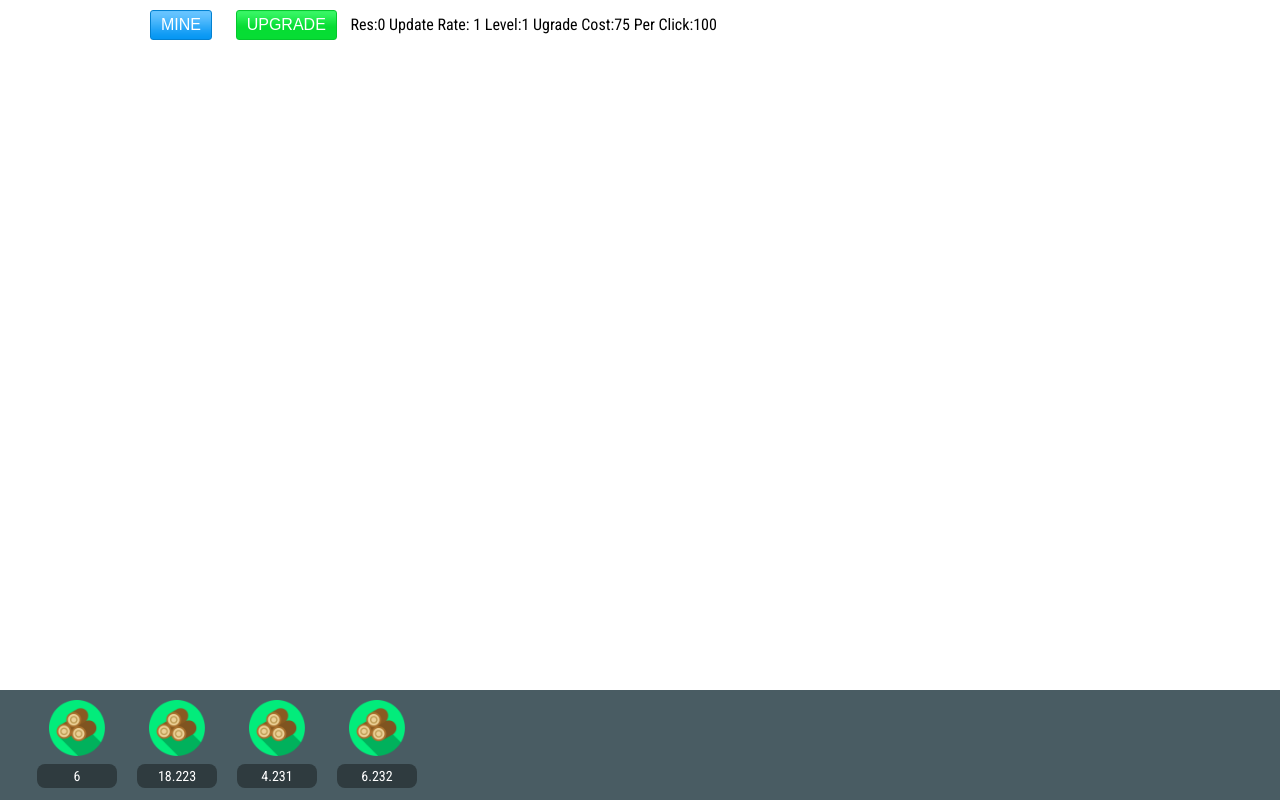
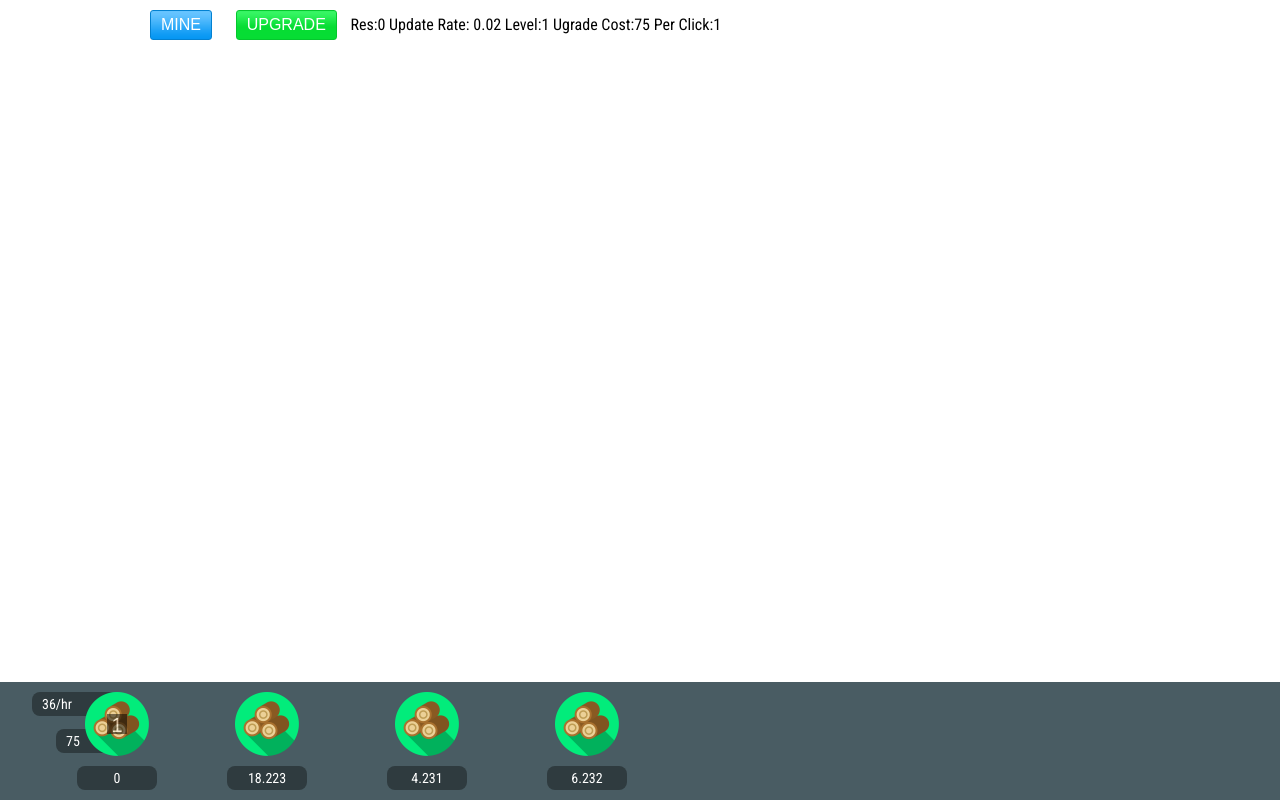
Before and after one commit to edisontrent1337/SheepClickerDev, a Django app: page /sheep/ in a window 1280 px wide. Run offline with Django 3.2, Linux system fonts and the light colour scheme; some libraries are stand-ins or nearby versions.

Commit message:
new stuff

```diff
--- a/static/css/style.css
+++ b/static/css/style.css
@@ -63,7 +63,7 @@ body {
   left: 0;
   width: 95%;
   padding:10px 2.5%;
-  height: 90px;
+  height: 98px;
   display:block;
 }
 
@@ -71,10 +71,10 @@ body {
 .resHolder{
   float:left;
   display:inline-block;
-  width:90px;
+  width:150px; /*90*/
   height:100%;
   margin-right:10px;
-
+  //border:1px solid red;
 }
 
 .resAmount {
@@ -82,7 +82,7 @@ body {
   text-align:center;
   color:white;
   background-color:#2f3b3f;
-  margin:0px auto;
+  margin:0px auto 8px auto;
   width:70px;
   border-radius:8px;
   font-size:14px;
@@ -91,12 +91,12 @@ body {
 }
 
 .resButton {
-  width:56px;
-  height:56px;
+  width:64px;
+  height:64px;
   display: block;
-  margin:0px auto 8px auto;
+  margin:0px auto 10px auto;
   background:url(../img/wood_blue.png);
-  background-size: 56px 56px;
+  background-size: 64px 64px;
   background-repeat: no-repeat;
   background-position: top;
   border:none;
--- a/templates/home.html
+++ b/templates/home.html
@@ -36,10 +36,10 @@
   <input type="button" class="button_blue" id="mine" value="MINE"/>
   <input type="button" class="button_green" id="upgrade" value="UPGRADE"/>
 
-  <span>Res:</span><span id="res">0</span></span>
-  <span>Update Rate:</span> <span id="upd">0.02</span></span>
-  <span>Level:</span><span id="level">1</span>
-  <span>Ugrade Cost:</span><span id="cost">75</span>
+  <label for="res">Res:</label><span id="ress">0</span></span>
+  <span>Update Rate:</span> <span id="uspd">0.02</span></span>
+  <span>Level:</span><span id="levesl">1</span>
+  <span>Ugrade Cost:</span><span id="cosst">75</span>
   <span>Per Click:</span><span id="perClick">1</span>
 
 
@@ -47,37 +47,39 @@
   <script>
 
   var credit = 0; // players credit that can be spent on upgrades
-  var perClick = 100; // players profit per mining
-  var rate = 1; // amount added to players credit per second
+  var perClick = 1; // players profit per mining
   var level = 1; // current player level. increased by upgrade
   var upgradeCost = 75; // score needed to rise level
-  var baseCost = 50;
+  var baseCost = 50; // base costs for upgrades
+  var loginTime = Date.now();
 
+  var woodRate = 0.001; // rate of wood per 36000 s
 
-  $(document).ready( function() {  });
-
-  //update every second
-  window.setInterval("updateData()", 1000);
+  // TODO unchain game logic and view update
+  // TODO implement a clever game loop
+  // update data every 100ms
+  window.setInterval("updateData()", 100); // 10 Tick
+  // draw ressources as often as possible
+  requestAnimationFrame(updateView);
 
   /** Update the Data presented in the view */
   function updateView() {
-    $('#wood').html(thousandSep(credit));
-    $('#upd').html(rate);
+    $('#wood').html(thousandSep(parseInt(credit)));
+    $('#upd').html(Math.floor(woodRate * 36000) + '/hr');
     $('#level').html(level);
     $('#cost').html(upgradeCost);
     $('#perClick').html(perClick);
+    requestAnimationFrame(updateView);
   }
 
   /** Update the Data in the model */
   function updateData() {
-    addCredit(rate);
-    updateView();
+    addCredit(woodRate);
   }
 
   /** Increase Credit by given amount (decrease if negative) */
   function addCredit(amount) {
     credit += amount;
-
     // TODO make '100' variable
     if (credit % 100 == 0) {
       unlockAchievement();
@@ -100,9 +102,8 @@
   /** Upgrade player level --> rise credit per second */
   $('#upgrade').click(function() {
     if(credit > upgradeCost) {
-      rate = Math.floor(rate*1.5 + level);
+      woodRate = woodRate*1.2 + level*0.0001;
       addCredit(-upgradeCost);
-
       level++;
       baseCost+= 0.10*0.01*level*baseCost;
       upgradeCost = Math.floor(baseCost*level*1.5);
@@ -134,7 +135,17 @@
 
 <div class="paper" id="resBar">
   {% load staticfiles %}
-  <div class="resHolder"><button class="resButton"></button><span class="resAmount" id="wood">6.701</span></div>
+  <div class="resHolder">
+    <section style="width:40%; height:100%;  float:left;  z-index:-1;">
+        <span class="resAmount" id="upd" style="text-align:left; padding-left:10px;">0</span>
+        <span class="resAmount" id="cost" style="width:70%; margin-left:40%; margin-top:13px; text-align:left; padding-left:10px;">1</span>
+    </section>
+    <section style="width:60%; display:block;float:left;margin-left:-20px; z-index:30000;">
+        <button class="resButton" id="msine"><div id="level" style="overflow:hidden; margin:auto; color:white; font-size:20px; background-color:black; width:20px; height:20px; opacity:0.5;"></div></button>
+        <span class="resAmount" id="wood">0</span>
+    </section>
+
+  </div>
   <div class="resHolder"><button class="resButton" id="wood2"></button><span class="resAmount">18.223</span></div>
   <div class="resHolder"><button class="resButton" id="wood3"></button><span class="resAmount">4.231</span></div>
   <div class="resHolder"><button class="resButton" id="wood4"></button><span class="resAmount">6.232</span></div>
```
